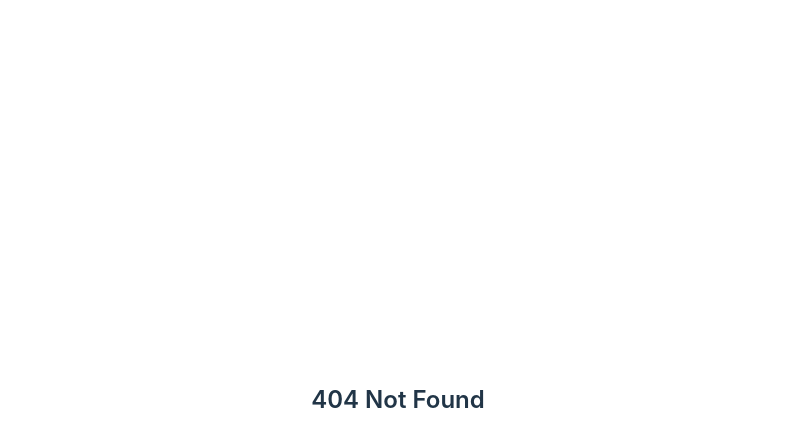
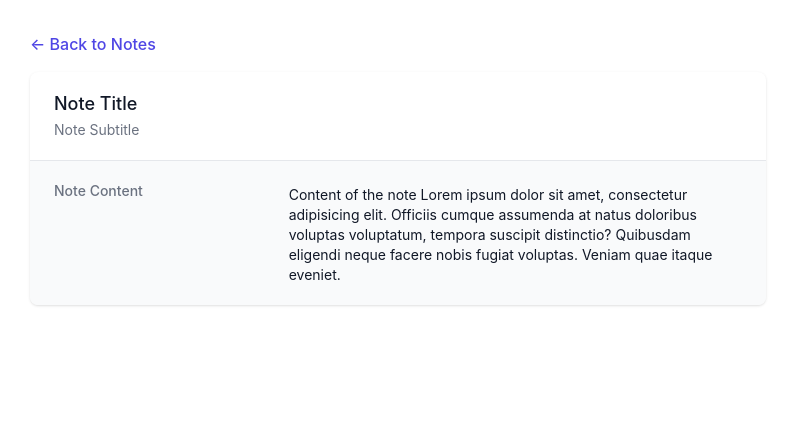
Before and after one commit to muhammadzidane/muhammadzidane-test-frontend-mumtaz-teknologi-indonesia, a Vue app: page /detail in a window 1280 px wide. Before the commit this address had no page. Shown: the top 446 px of the page, without its empty margins (242-1037 px from the left). Built offline with nearby package versions, Linux system fonts and the light colour scheme.

Commit message:
feat: slicing home detail page

```diff
--- a/src/modules/app/router/index.js
+++ b/src/modules/app/router/index.js
@@ -9,6 +9,7 @@ import { AppCommonNotFound } from "../components/common";
 
 // Pages
 import HomeIndex from "@/modules/home/pages/HomeIndex.vue";
+import HomeDetail from "@/modules/home/pages/HomeDetail.vue";
 
 const routes = [
   {
@@ -20,10 +21,15 @@ const routes = [
         path: "",
         component: HomeIndex,
       },
+      {
+        name: "HomeDetail",
+        path: "detail",
+        component: HomeDetail,
+      },
     ],
   },
-  // 404
   {
+    // 404
     path: "/:catchAll(.*)",
     component: AppCommonNotFound,
   },
--- /dev/null
+++ b/src/modules/home/pages/HomeDetail.vue
@@ -0,0 +1,39 @@
+<template>
+  <div class="max-w-3xl mx-auto px-4 py-8">
+    <!-- Back Button -->
+    <a href="#" class="text-indigo-600 hover:underline mb-4 block"
+      >&larr; Back to Notes</a
+    >
+
+    <!-- Note Detail -->
+    <div class="bg-white shadow overflow-hidden sm:rounded-lg">
+      <div class="px-4 py-5 sm:px-6">
+        <h3 class="text-lg leading-6 font-medium text-gray-900">Note Title</h3>
+        <p class="mt-1 max-w-2xl text-sm leading-5 text-gray-500">
+          Note Subtitle
+        </p>
+      </div>
+      <div class="border-t border-gray-200">
+        <dl>
+          <div
+            class="bg-gray-50 px-4 py-5 sm:grid sm:grid-cols-3 sm:gap-4 sm:px-6"
+          >
+            <dt class="text-sm leading-5 font-medium text-gray-500">
+              Note Content
+            </dt>
+            <dd class="mt-1 text-sm leading-5 text-gray-900 sm:col-span-2">
+              Content of the note Lorem ipsum dolor sit amet, consectetur
+              adipisicing elit. Officiis cumque assumenda at natus doloribus
+              voluptas voluptatum, tempora suscipit distinctio? Quibusdam
+              eligendi neque facere nobis fugiat voluptas. Veniam quae itaque
+              eveniet.
+            </dd>
+          </div>
+          <!-- Add more details here -->
+        </dl>
+      </div>
+    </div>
+  </div>
+</template>
+
+<script setup></script>
--- a/src/modules/home/pages/HomeIndex.vue
+++ b/src/modules/home/pages/HomeIndex.vue
@@ -41,9 +41,33 @@
         </div>
       </form>
 
+      <!-- Filter and Sorting Controls -->
+      <div class="flex justify-between mb-6">
+        <!-- Filter Dropdown -->
+        <div>
+          <label for="filter" class="font-semibold">Filter by:</label>
+          <select id="filter" class="rounded border px-2 py-1 ml-2">
+            <option value="all">All</option>
+            <option value="important">Important</option>
+            <option value="work">Work</option>
+            <option value="personal">Personal</option>
+          </select>
+        </div>
+
+        <!-- Sorting Dropdown -->
+        <div>
+          <label for="sort" class="font-semibold">Sort by:</label>
+          <select id="sort" class="rounded border px-2 py-1 ml-2">
+            <option value="recent">Recent</option>
+            <option value="alphabetical">Alphabetical</option>
+          </select>
+        </div>
+      </div>
+
       <!-- List of existing notes -->
       <div>
         <h2 class="text-xl font-bold mb-4">Your Notes</h2>
+        <div class="flex flex-col gap-4">
           <div class="bg-white shadow overflow-hidden sm:rounded-md">
             <ul>
               <li>
@@ -84,6 +108,7 @@
         </div>
       </div>
     </div>
+  </div>
 </template>
 
 <script setup></script>
```
Lines whose indentation alone changed are shown as unchanged.
